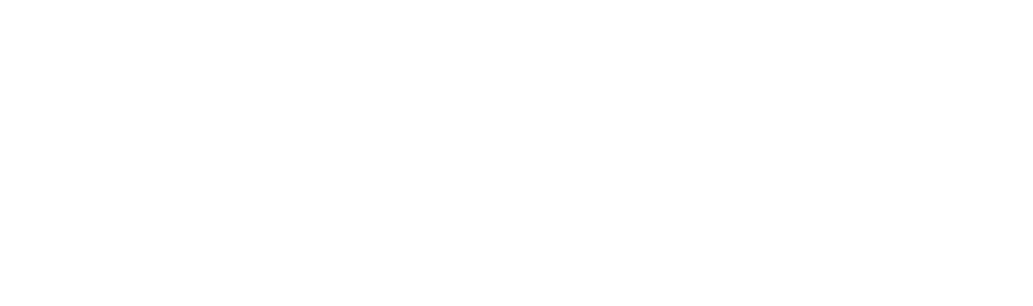
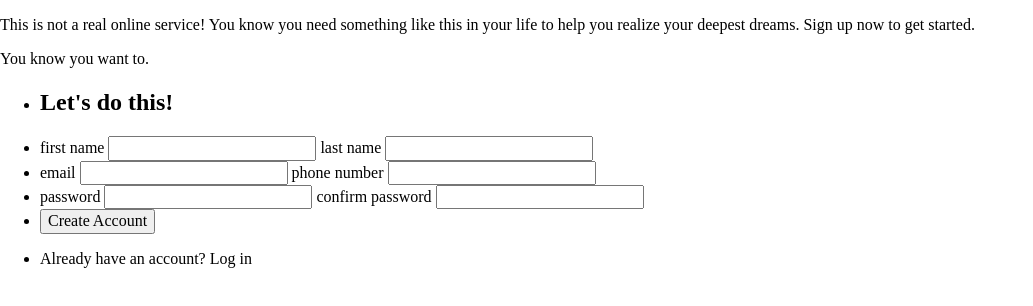
Before and after one commit to HIROS-DEV/Sign-up-Form, a plain HTML site: page index.html in a window 1280 px wide. Shown: the whole page, without its empty margins (0-1033 px from the left). Drawn offline with nearby package versions, Linux system fonts and the light colour scheme.

Commit message:
create page layout with html

```diff
--- a/index.html
+++ b/index.html
@@ -14,5 +14,54 @@
 		/>
 		<link rel="stylesheet" href="style.css" />
 	</head>
-	<body></body>
+	<body>
+		<div class="container">
+			<div class="left-container"></div>
+			<div class="right-container">
+				<p>
+					This is not a real online service! You know you need something like
+					this in your life to help you realize your deepest dreams. Sign up now
+					to get started.
+				</p>
+				<p>You know you want to.</p>
+
+				<form method="post">
+					<ul>
+						<li>
+							<h2>Let's do this!</h2>
+						</li>
+						<li>
+							<label for="first_name">first name</label>
+							<input type="text" id="first_name" name="first_name" />
+							<label for="last_name">last name</label>
+							<input type="text" id="last_name" name="last_name" />
+						</li>
+						<li>
+							<label for="email">email</label>
+							<input type="email" id="email" name="email" autocomplete="email"/>
+							<label for="tel">phone number</label>
+							<input type="tel" id="tel" name="tel" />
+						</li>
+						<li>
+							<label for="password">password</label>
+							<input type="password" id="password" name="password" autocomplete="new-password"/>
+							<label for="confirm_password">confirm password</label>
+							<input
+								type="password"
+								id="confirm_password"
+								name="confirm_password"
+								autocomplete="new-password"
+							/>
+						</li>
+						<li>
+							<button type="submit">Create Account</button>
+						</li>
+						<li>
+							<p>Already have an account? <a>Log in</a></p>
+						</li>
+					</ul>
+				</form>
+			</div>
+		</div>
+	</body>
 </html>
--- a/style.css
+++ b/style.css
@@ -0,0 +1,5 @@
+:root {
+    padding: 0;
+    margin: 0;
+    box-sizing: border-box;
+}
```
